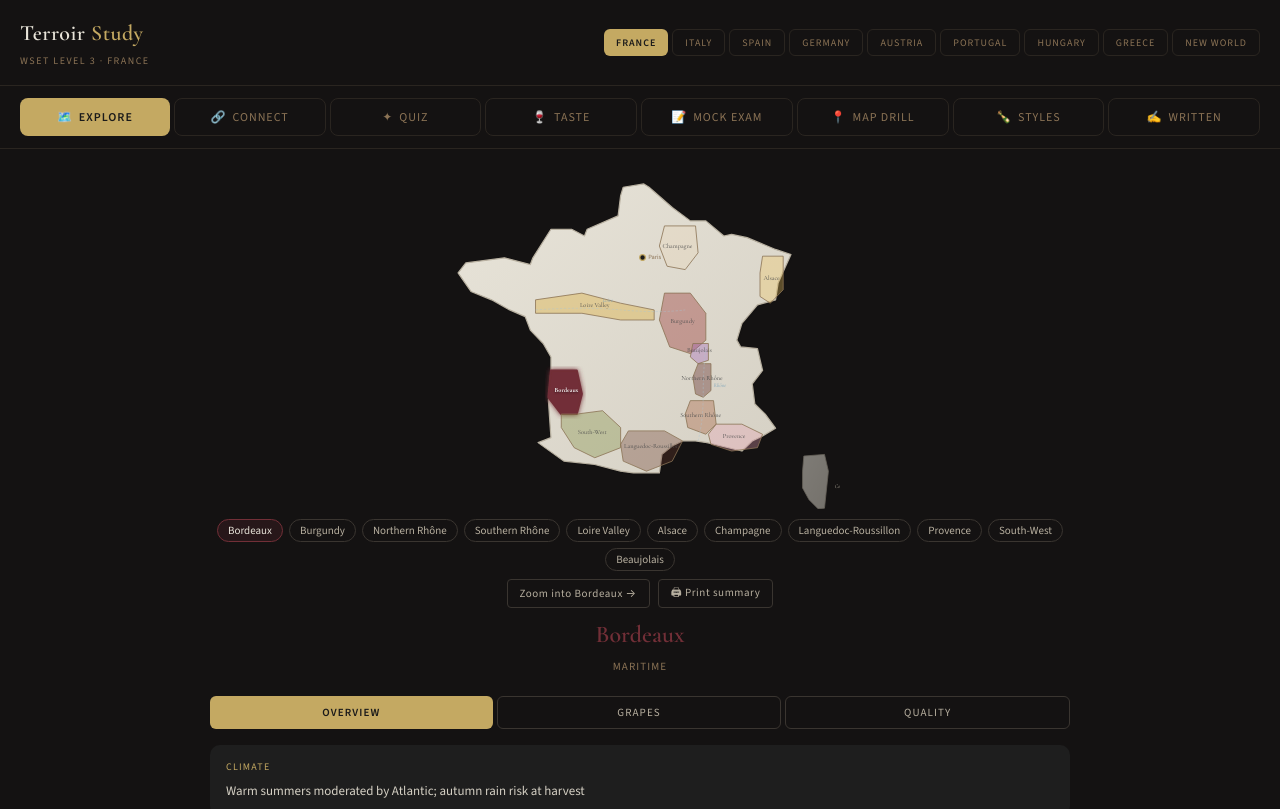
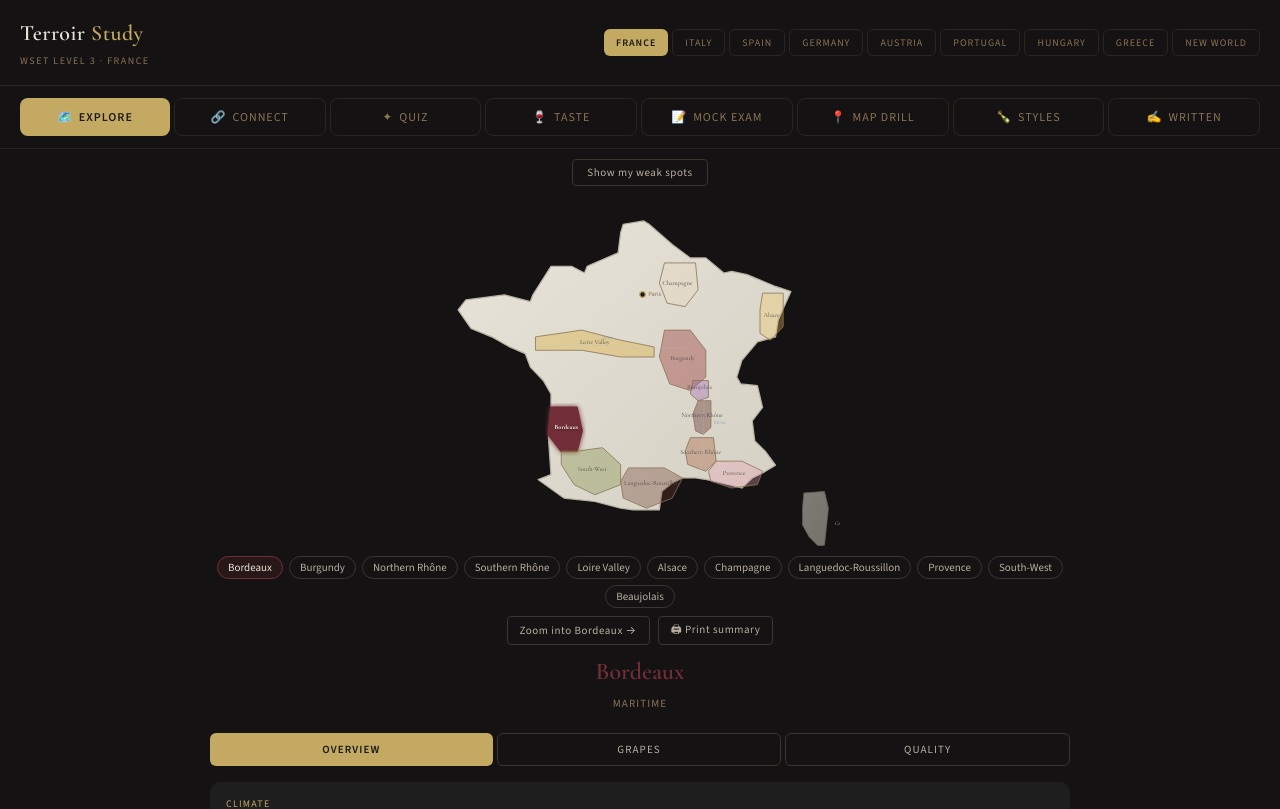
Before and after one commit to PKusch/terroir-study, a React (Vite) app: page / in a window 1280 px wide. Shown: the top 809 px of the page. Built offline with nearby package versions, Linux system fonts and the light colour scheme.

Commit message:
Add Show my weak spots to the Explore map

```diff
--- a/src/App.jsx
+++ b/src/App.jsx
@@ -16,6 +16,10 @@ import { StylesPanel } from "./StylesPanel.jsx";
 import { WrittenPractice } from "./WrittenPractice.jsx";
 import { RegionChips } from "./RegionChips.jsx";
 import { BackupPanel } from "./BackupPanel.jsx";
+import { WeakSpots } from "./WeakSpots.jsx";
+import { buildHeat, bandFor } from "./heat.js";
+import { loadProgress } from "./progress.js";
+import { QUIZ_QUESTIONS } from "./data/quiz.js";
 
 // ─── Main App ────────────────────────────────────────────────────────────────
 export default function WsetStudyApp() {
@@ -38,6 +42,10 @@ export default function WsetStudyApp() {
   const [quizMapClick, setQuizMapClick] = useState(null);
   const [quizCountry, setQuizCountry] = useState("France");
   const [zoomed, setZoomed] = useState(false);
+  // The weak-spot view on the Explore map, and a region to start the quiz on.
+  const [heatOn, setHeatOn] = useState(false);
+  const [quizStart, setQuizStart] = useState(null);
+  useEffect(() => { if (mode !== "quiz") setQuizStart(null); }, [mode]);
   // Bumped after a restore so the panels start again from the restored progress.
   const [restored, setRestored] = useState(0);
 
@@ -62,6 +70,11 @@ export default function WsetStudyApp() {
     setMode("explore");
     setQuizMapClick(null);
   };
+
+  // Read fresh from the quiz record each time the Explore map is drawn.
+  const showHeat = heatOn && mode === "explore";
+  const heat = showHeat ? buildHeat(QUIZ_QUESTIONS, loadProgress(), Object.keys(REGIONS)) : null;
+  const quizRegion = (key) => { setQuizStart(key); setMode("quiz"); };
 
   // Zooming in shows the region's own places; only where there are some to show.
   // These tabs are whole pages of their own, with no map above them.
@@ -202,6 +215,13 @@ export default function WsetStudyApp() {
         maxWidth: "900px",
         margin: "0 auto"
       }}>
+        {mode === "explore" && (
+          <WeakSpots on={heatOn} onToggle={() => setHeatOn((h) => !h)} counts={heat?.counts ?? {}}
+            regionName={showHeat ? REGIONS[activeRegion]?.name : null}
+            regionBand={showHeat ? bandFor(heat.totals[activeRegion]) : null}
+            onQuizRegion={() => quizRegion(activeRegion)} />
+        )}
+
         {/* Map (an exam is not an open-book screen, so no map there) */}
         <div style={{
           padding: "16px 20px 0",
@@ -216,6 +236,7 @@ export default function WsetStudyApp() {
                 activeRegion={mode === "quiz" ? null : activeRegion}
                 onRegionClick={handleRegionClick}
                 quizMode={mode === "quiz"}
+                heat={heat?.colours}
               />
             )}
           </div>
@@ -283,6 +304,8 @@ export default function WsetStudyApp() {
               clearMapClick={() => setQuizMapClick(null)}
               onQuestionCountry={setQuizCountry}
               onStudyRegion={studyRegion}
+              startRegion={quizStart}
+              key={quizStart ?? "all"}
             />
           )}
         </div>
--- /dev/null
+++ b/src/WeakSpots.jsx
@@ -0,0 +1,38 @@
+import { BANDS, UNSEEN } from "./heat.js";
+
+const gold = "#C4A962";
+
+// The switch and colour key for the weak-spot view on the Explore map. When it
+// is on, the map shades every region by how often its quiz questions were
+// answered right in this browser.
+export const WeakSpots = ({ on, onToggle, counts, regionName, regionBand, onQuizRegion }) => (
+  <div style={{ display: "flex", flexDirection: "column", alignItems: "center", gap: "6px", padding: "10px 20px 0" }}>
+    <button onClick={onToggle} aria-pressed={on} style={{
+      background: on ? gold : "none", color: on ? "#1a1a1a" : "#B8B0A0", border: on ? "none" : "1px solid #3a3530",
+      padding: "5px 14px", borderRadius: "4px", fontSize: "11px", cursor: "pointer", letterSpacing: "0.05em", fontWeight: on ? 600 : 400
+    }}>
+      {on ? "Hide my weak spots" : "Show my weak spots"}
+    </button>
+    {on && (
+      <>
+        <div role="list" aria-label="Colour key" style={{ display: "flex", gap: "12px", flexWrap: "wrap", justifyContent: "center", fontSize: "11px", color: "#B8B0A0" }}>
+          {[...BANDS, UNSEEN].map((b) => (
+            <span role="listitem" key={b.id} style={{ display: "inline-flex", alignItems: "center", gap: "5px" }}>
+              <span aria-hidden="true" style={{ width: "10px", height: "10px", borderRadius: "2px", background: b.colour }} />
+              {b.label} ({counts[b.id]})
+            </span>
+          ))}
+        </div>
+        <div style={{ fontSize: "11px", color: "#7a7268", textAlign: "center", maxWidth: "460px", lineHeight: 1.5 }}>
+          From your quiz answers in this browser, across all nine countries. A region needs two answers before it is shaded.
+        </div>
+        {regionName && (
+          <button onClick={onQuizRegion} style={{ background: "none", border: `1px solid ${regionBand.colour}`, color: regionBand.colour,
+            padding: "4px 12px", borderRadius: "4px", fontSize: "11px", cursor: "pointer" }}>
+            Quiz {regionName} only →
+          </button>
+        )}
+      </>
+    )}
+  </div>
+);
```
